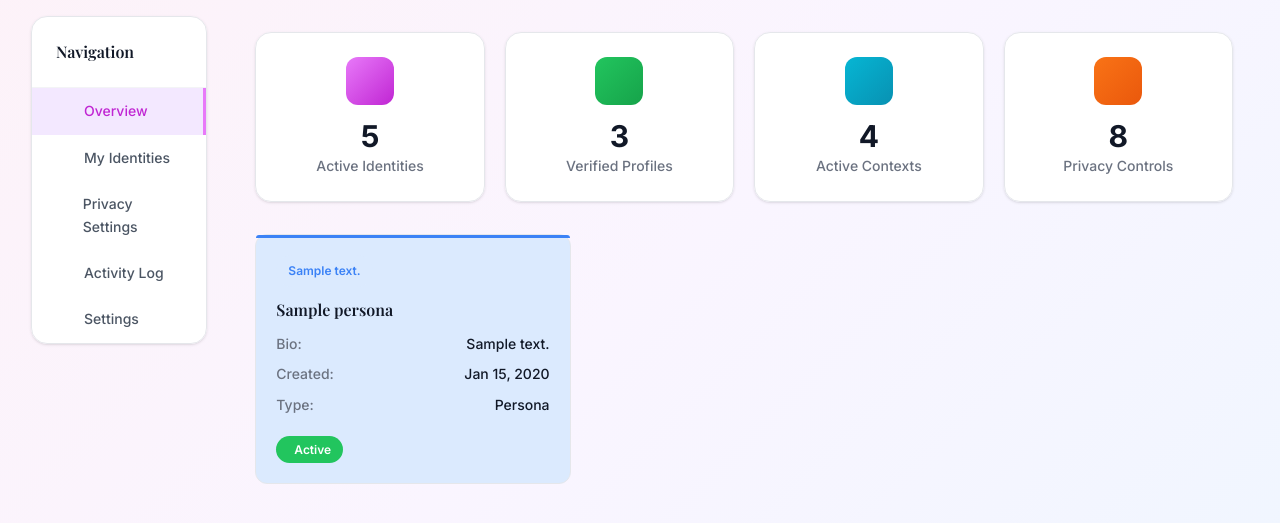
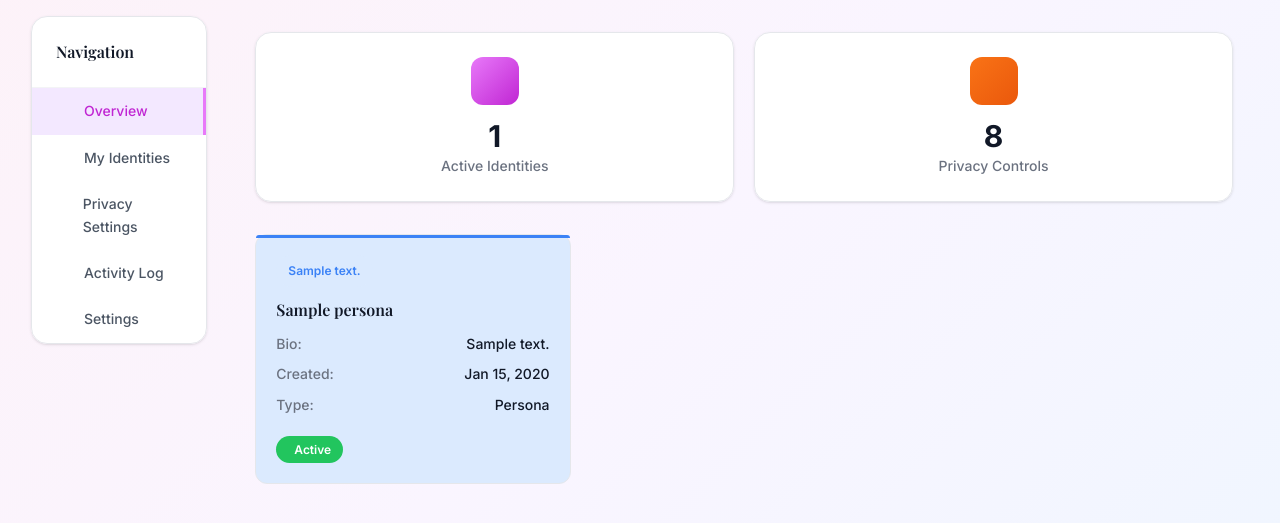
Before and after one commit to MelonLoverShake/CM3070_FinalProject_ContextMe, a Django app: template ContextMe/login/templates/dashboard.html in a window 1280 px wide. Shown: the part 109-632 px from the top of the page. Run offline with Django 5.2, Linux system fonts and the light colour scheme; tables that the repository leaves empty hold one stand-in row (values such as "Sample post"); the template is opened without the code that fills it: values that come from a table or form of the project are taken from there, most other values are stand-ins (such as "Sample title", 1, 10 or a date in 2020); some libraries are stand-ins or nearby versions.

Commit message:
Feature Update- Minor UI Dashboard

```diff
--- a/ContextMe/login/templates/dashboard.html
+++ b/ContextMe/login/templates/dashboard.html
@@ -625,22 +625,8 @@
                                 <div class="stat-icon">
                                     <i class="fi-torso"></i>
                                 </div>
-                                <div class="stat-number">5</div>
+                                <div class="stat-number">{{personas_count}}</div>
                                 <div class="stat-label">Active Identities</div>
-                            </div>
-                            <div class="stat-card verified fade-in" style="animation-delay: 0.1s;">
-                                <div class="stat-icon">
-                                    <i class="fi-check"></i>
-                                </div>
-                                <div class="stat-number">3</div>
-                                <div class="stat-label">Verified Profiles</div>
-                            </div>
-                            <div class="stat-card contexts fade-in" style="animation-delay: 0.2s;">
-                               <div class="stat-icon">
-                                    <i class="fi-web"></i>
-                                </div>
-                                <div class="stat-number">4</div>
-                                <div class="stat-label">Active Contexts</div>
                             </div>
                             <div class="stat-card privacy fade-in" style="animation-delay: 0.3s;">
                                 <div class="stat-icon">
```
Also changed, not shown: ContextMe/login/views.py (+4 -3 lines).
